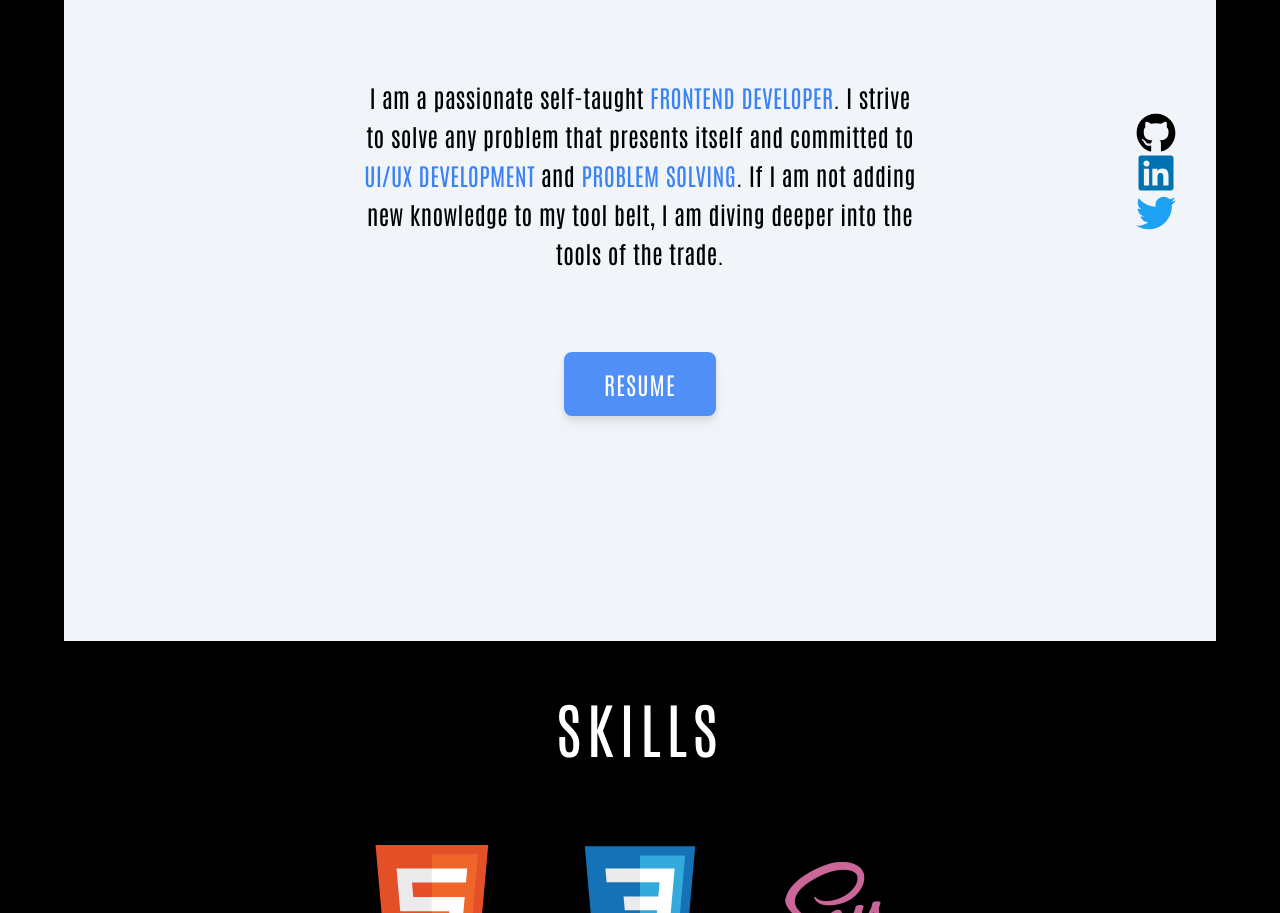
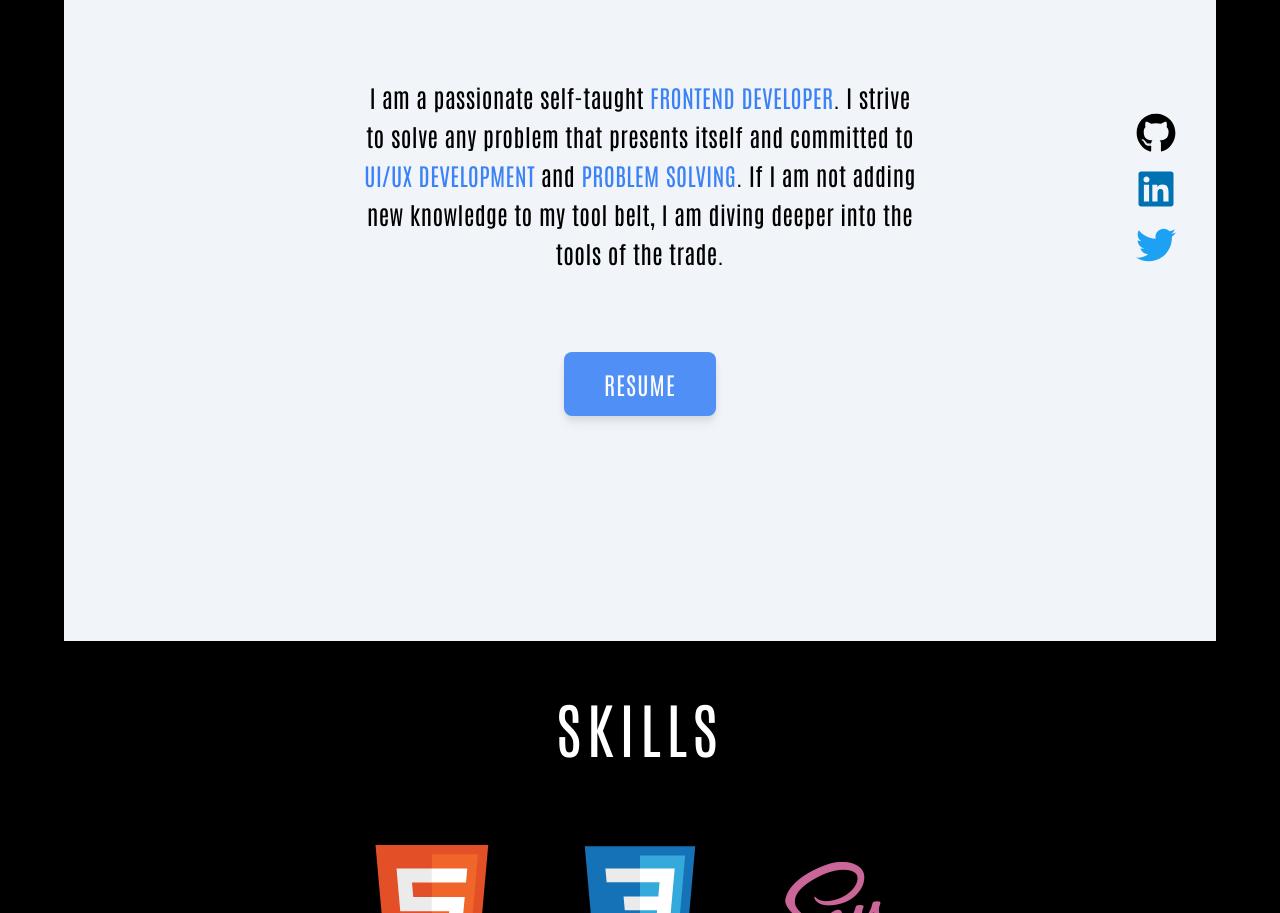
Before and after one commit to mdubelbeis/portfolio-v2, a React (Vite) app: page / in a window 1280 px wide. Shown: the part 1023-1936 px from the top of the page. Built offline with nearby package versions, Linux system fonts and the light colour scheme.

Commit message:
corrected laptop menu

```diff
--- a/src/components/Contact.tsx
+++ b/src/components/Contact.tsx
@@ -10,7 +10,7 @@ const Contact: React.FC = () => {
     setShowContactLinks(!showContactLinks);
   };
 
-  let showMenu = showContactLinks ? 'block' : 'hidden lg:block';
+  let showMenu = showContactLinks ? 'block' : 'hidden lg:flex';
 
   return (
     <aside
@@ -18,7 +18,7 @@ const Contact: React.FC = () => {
     >
       {/* <h3 className="text-black text-5xl">CONTACT</h3> */}
       <div id="content-container" className="p-2">
-        <div id="contact-links-wrapper" className={`${showMenu} gap-4 flex flex-col items-center justify-center mb-4 lg:gap-8`}>
+        <div id="contact-links-wrapper" className={`${showMenu} flex flex-col items-center justify-center gap-4 mb-4`}>
           <div>
             <a href="www.github.com/mdubelbeis" target="_blank">
               <FaGithub size={40} />
```
